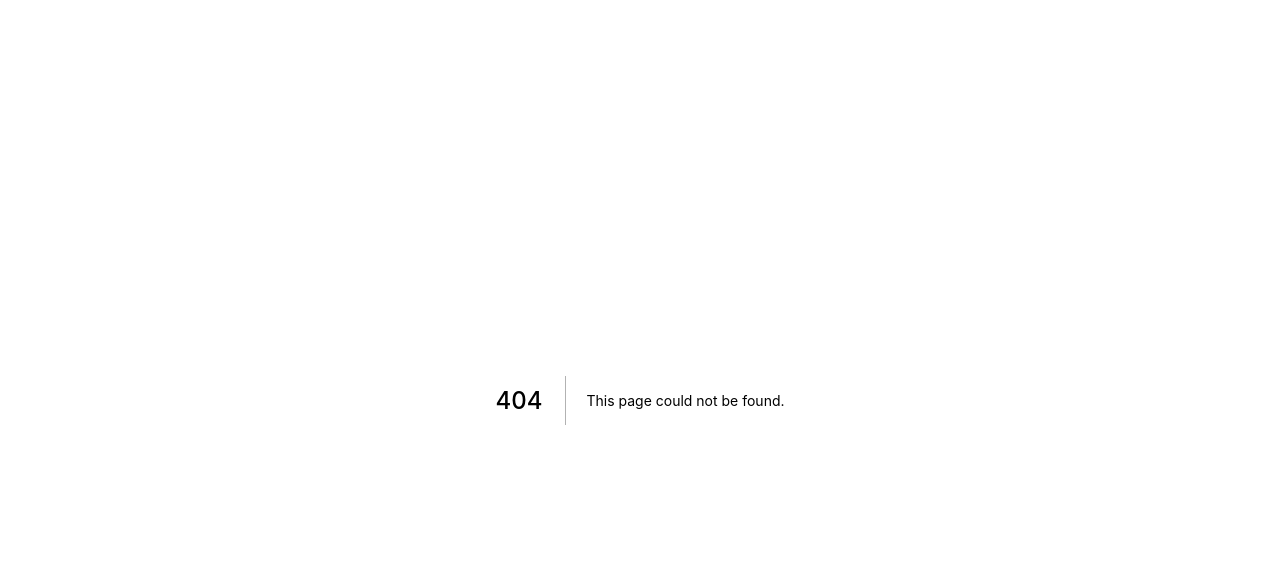
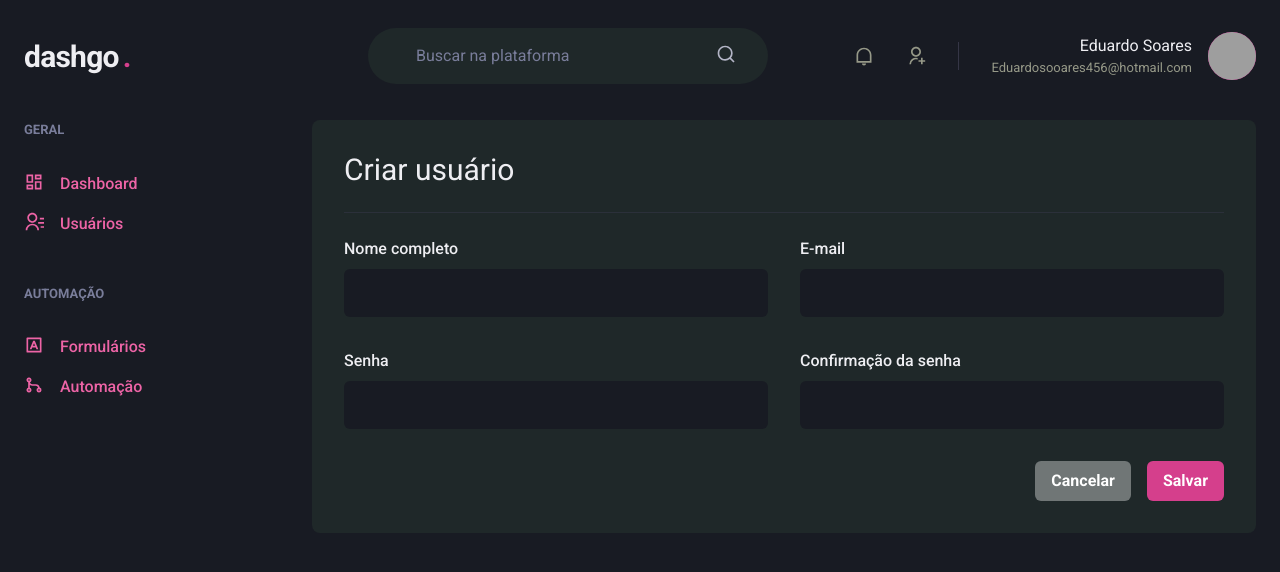
Before and after one commit to eduardo1199/dashgo, a Next.js app: page /users/create in a window 1280 px wide. Before the commit this address had no page. Shown: the top 572 px of the page. Built offline with nearby package versions, Linux system fonts and the light colour scheme; grey boxes are pictures that could not be loaded.

Commit message:
created register user

```diff
--- /dev/null
+++ b/src/pages/users/create.tsx
@@ -0,0 +1,42 @@
+import { Flex, Box, Heading, Divider, VStack, SimpleGrid, Button, HStack } from "@chakra-ui/react";
+import { Input } from "../../components/Form/Input";
+
+import { Header } from "../../components/Header";
+import { Sidebar } from "../../components/Sidebar";
+
+export default function UserCreate () {
+  return (
+    <Box>
+      <Header />
+
+      <Flex w="100%" my="6" maxWidth={1480} mx="auto" px="6">
+        <Sidebar />
+
+        <Box flex="1" borderRadius={8} bg="gray.800" p="8">
+          <Heading size="lg" fontWeight="normal">Criar usuário</Heading>
+          <Divider borderColor="gray.700" my="6" />
+          <VStack spacing="8">
+            <SimpleGrid minChildWidth="240px" w="100%" spacing="8">
+              <Input name="nome" label="Nome completo" />
+              <Input name="email" type="email" label="E-mail" />
+            </SimpleGrid>
+            <SimpleGrid minChildWidth="240px" w="100%" spacing="8">
+              <Input name="password" type="password" label="Senha" />
+              <Input name="password" type="password" label="Confirmação da senha" />
+            </SimpleGrid>
+          </VStack>
+          <Flex justify="flex-end" mt="8">
+            <HStack spacing="4">
+              <Button colorScheme="whiteAlpha">
+                Cancelar
+              </Button>
+              <Button colorScheme="pink">
+                Salvar
+              </Button>
+            </HStack>
+          </Flex>
+        </Box>
+      </Flex>
+    </Box>
+  )
+}
```
Also changed, not shown: package.json (+4 -4 lines), 1 other file (tests, documents, lock files or other folders).
